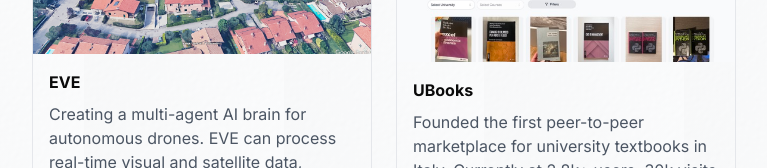
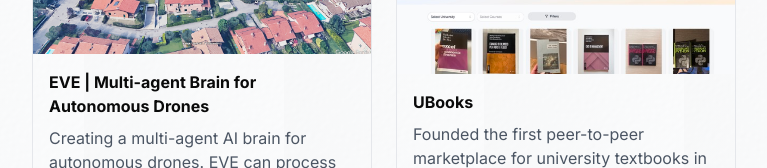
Before and after one commit to WaverAndrew/portfolio-website, a Next.js app: page / in a window 1280 px wide. Shown: the part 2228-2396 px from the top of the page, without its empty margins (256-1023 px from the left). Built offline with nearby package versions, Linux system fonts and the light colour scheme.

Commit message:
Enhance project title for clarity and improve Quote component styling

```diff
--- a/src/components/Projects/index.tsx
+++ b/src/components/Projects/index.tsx
@@ -23,7 +23,7 @@
 
   const projects: Project[] = [
     {
-      title: "EVE",
+      title: "EVE | Multi-agent Brain for Autonomous Drones",
       description:
         "Creating a multi-agent AI brain for autonomous drones. EVE can process real-time visual and satellite data, enabling human-like reasoning and decision-making. It allows drones to execute complex, abstract missions independently.",
       image: "/images/eve.png",
--- a/src/components/Quote/index.tsx
+++ b/src/components/Quote/index.tsx
@@ -9,7 +9,7 @@
 export const Quote: React.FC<QuoteProps> = ({ text, author, role }) => {
   return (
     <section className="space-y-6">
-      <div className="relative p-8 bg-gray-50/50 dark:bg-gray-900/50 rounded-lg max-w-3xl mx-auto">
+      <div className="relative p-8 rounded-lg max-w-3xl mx-auto">
         <svg
           className="absolute text-gray-300 dark:text-gray-700 h-16 w-16 -top-4 -left-4 transform -rotate-12"
           fill="currentColor"
```
